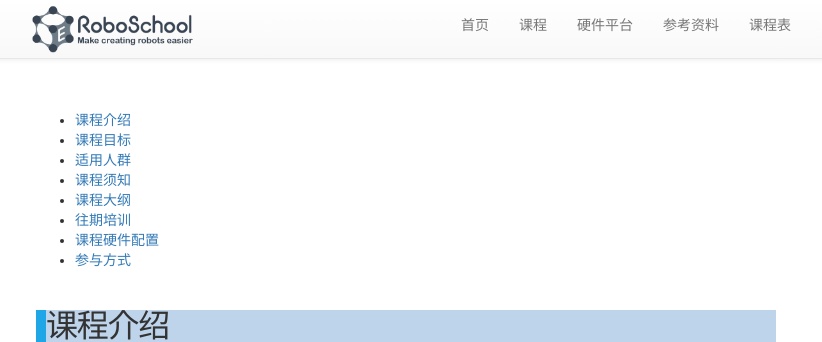
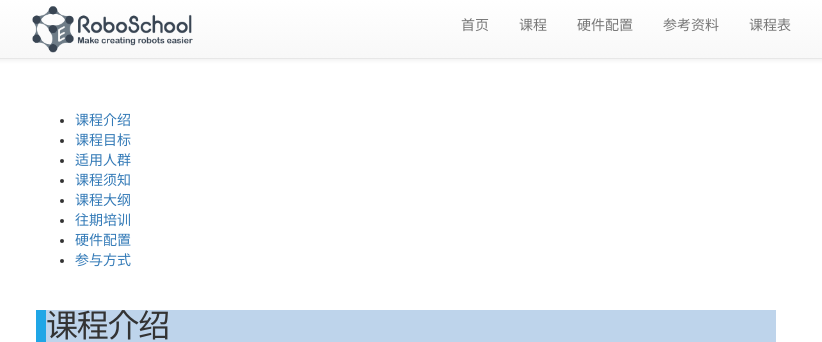
Before and after one commit to TonyRobotics/TonyRobotics.github.io, a Jekyll site: the page built from index.md, in a window 1280 px wide and 900 px high. Shown: the top 342 px of the window, without its empty margins (234-1056 px from the left). Built offline with Jekyll 4.4.1, drawn with Linux system fonts in a browser that asks for light colours; nearby versions of some CDN libraries.

Commit message:
修改样式

```diff
--- a/_includes/header.html
+++ b/_includes/header.html
@@ -9,7 +9,7 @@
             <ul class="nav navbar-nav navbar-right">
                 <li><a href="/">首页</a></li>
                 <li><a href="/schedule">课程</a></li>
-                <li><a href="/abel05">硬件平台</a></li>
+                <li><a href="/abel05">硬件配置</a></li>
                 <li><a href="/reference">参考资料</a></li>
                 <li><a href="/schedule">课程表</a></li>
             </ul>
--- a/index.md
+++ b/index.md
@@ -9,7 +9,7 @@ permalink: /
 - [课程须知](#prepare)
 - [课程大纲](#syllabus)
 - [往期培训](#older)
-- [课程硬件配置](#hardware)
+- [硬件配置](#hardware)
 - [参与方式](#contact)
 
 <a name='intro'></a>
@@ -121,7 +121,7 @@ permalink: /
 
 - [2019全国高校ROS智能机器人师资研修班](https://mp.weixin.qq.com/s?__biz=MzU4NzE2NzI3Mg==&mid=2247484205&idx=2&sn=2520df11df8e1eb25824b26795ef82d0&chksm=fdf1606aca86e97cbe3fbefb06dbf4e657ff410c4e693d2ece9efc4f22a242ae8d2caccc0749&mpshare=1&scene=1&srcid=0219XwK4iftSgIGRUxkZhxPK&pass_ticket=9LXrQGLaUIYttEGwjtDvEmN%2FLOpiKBh%2BIx68%2Ft5eTkLd4syhHL%2FQI4%2B4lEQCDvCG#rd)
 
-## 课程硬件配置
+## 硬件配置
 
 本课程将用到以下的硬件设备：
 
```
